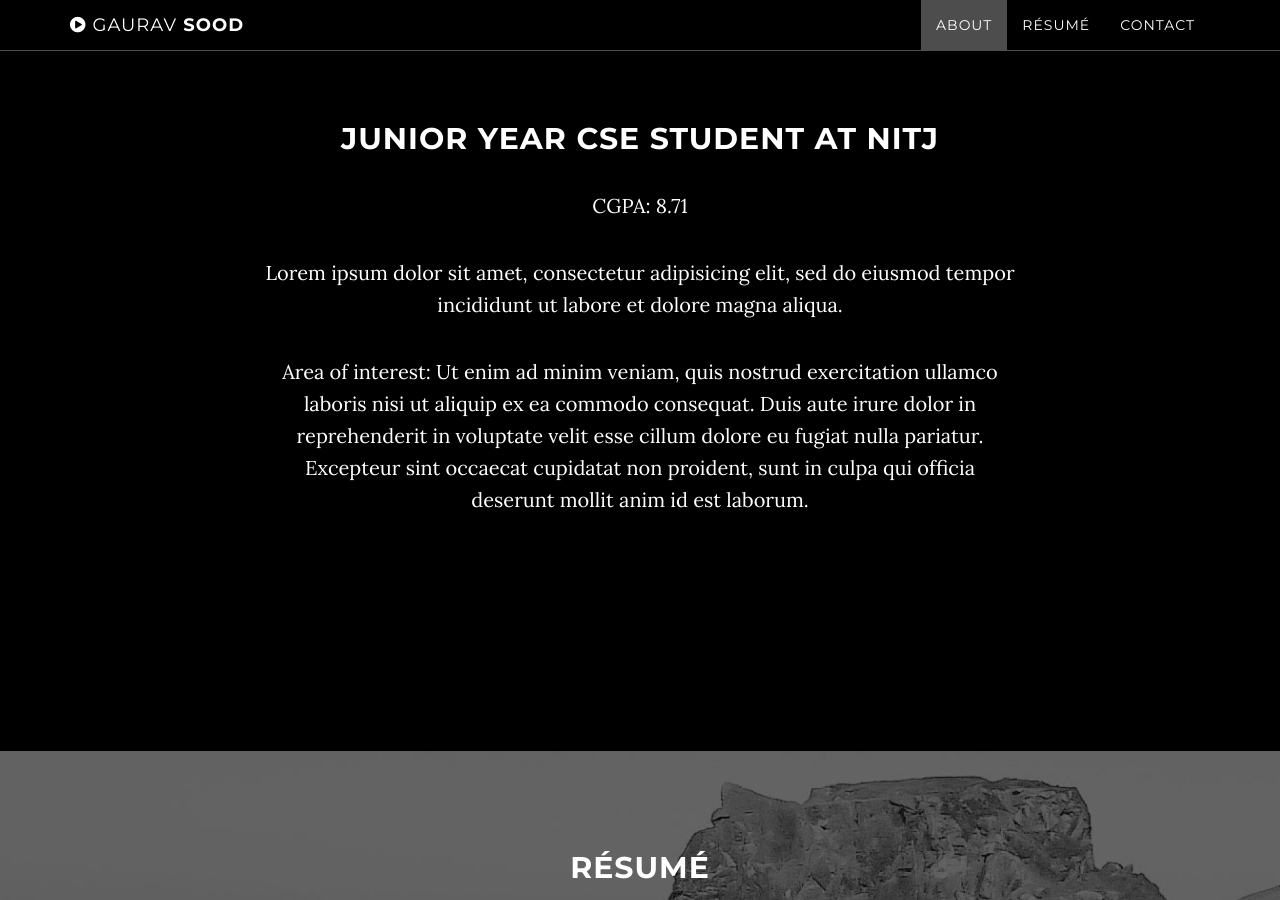
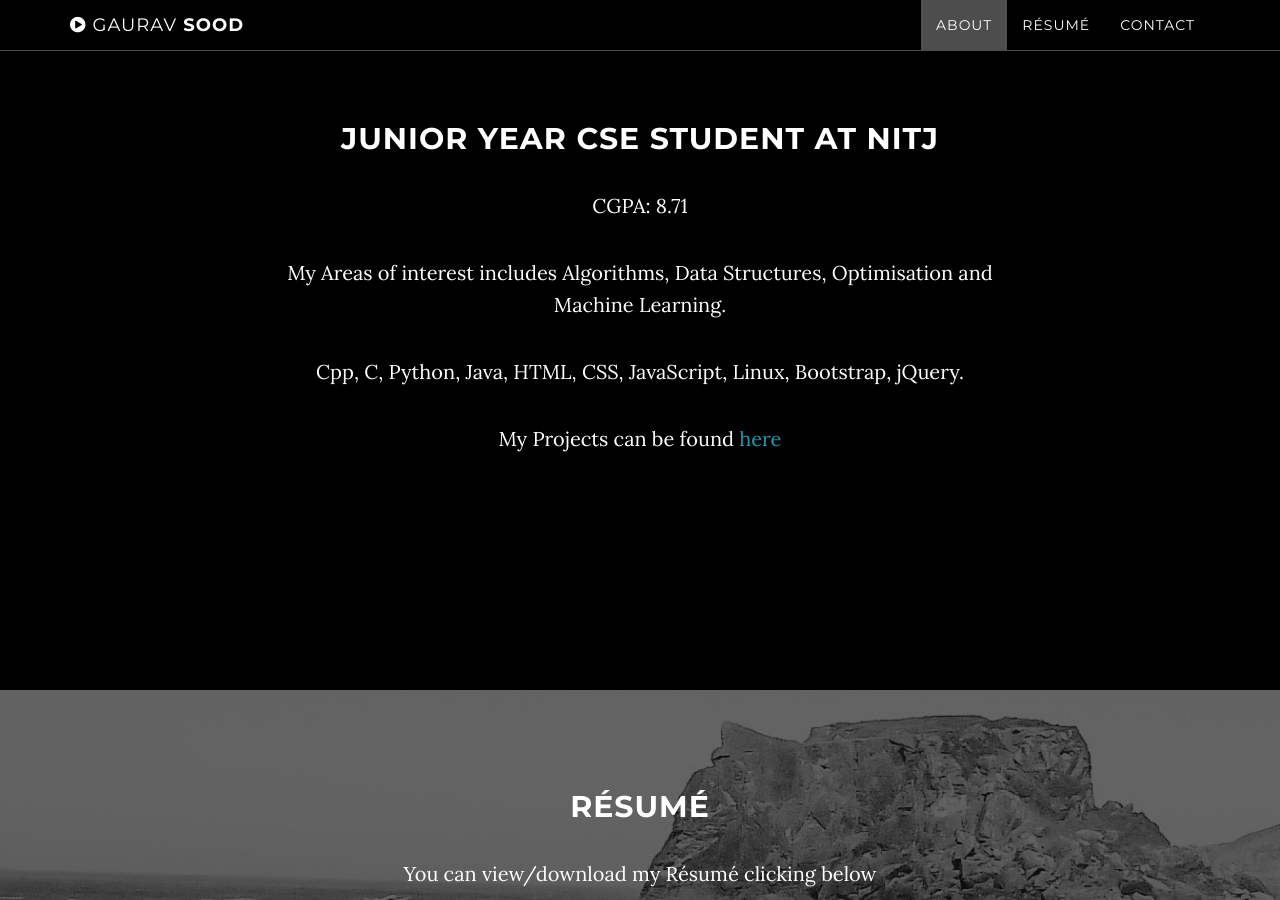
Before and after one commit to grvsood/grvsood.github.io, a Jekyll site: the page built from index.html, in a window 1280 px wide and 900 px high, scrolled down 978 px. Built offline with Jekyll 4.4.1, drawn with Linux system fonts in a browser that asks for light colours.

Commit message:
about update 12/10/18

```diff
--- a/_includes/about.html
+++ b/_includes/about.html
@@ -4,9 +4,8 @@
           <div class="col-lg-8 col-lg-offset-2">
               <h2>Junior year CSE student at NITJ</h2>
               <p>CGPA: 8.71</p>
-                <p> Lorem ipsum dolor sit amet, consectetur adipisicing elit, sed do eiusmod tempor incididunt ut labore et dolore magna aliqua.
-                </p>
-                <p>Area of interest: Ut enim ad minim veniam, quis nostrud exercitation ullamco laboris nisi ut aliquip ex ea commodo consequat. Duis aute irure dolor in reprehenderit in voluptate velit esse cillum dolore eu fugiat nulla pariatur. Excepteur sint occaecat cupidatat non proident, sunt in culpa qui officia deserunt mollit anim id est laborum.</p>
-            </div>
+              <p>My Areas of interest includes Algorithms, Data Structures, Optimisation and Machine Learning.</p>
+              <p>Cpp, C, Python, Java, HTML, CSS, JavaScript, Linux, Bootstrap, jQuery.</p>
+              <p>My Projects can be found <a href="https:www.github.com/grvsood">here</a></p>
       </div>
   </section>
```
Lines whose indentation alone changed are shown as unchanged.
